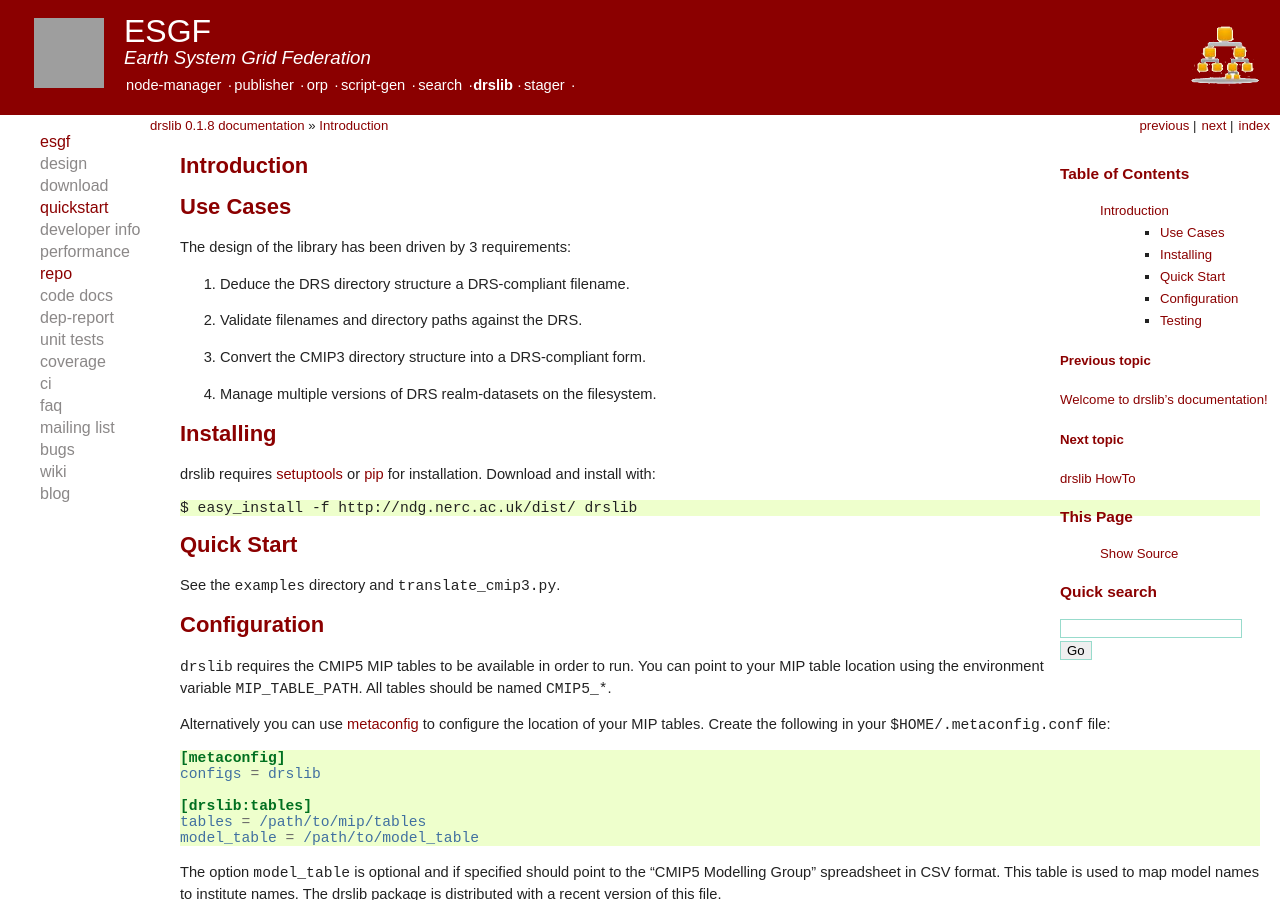
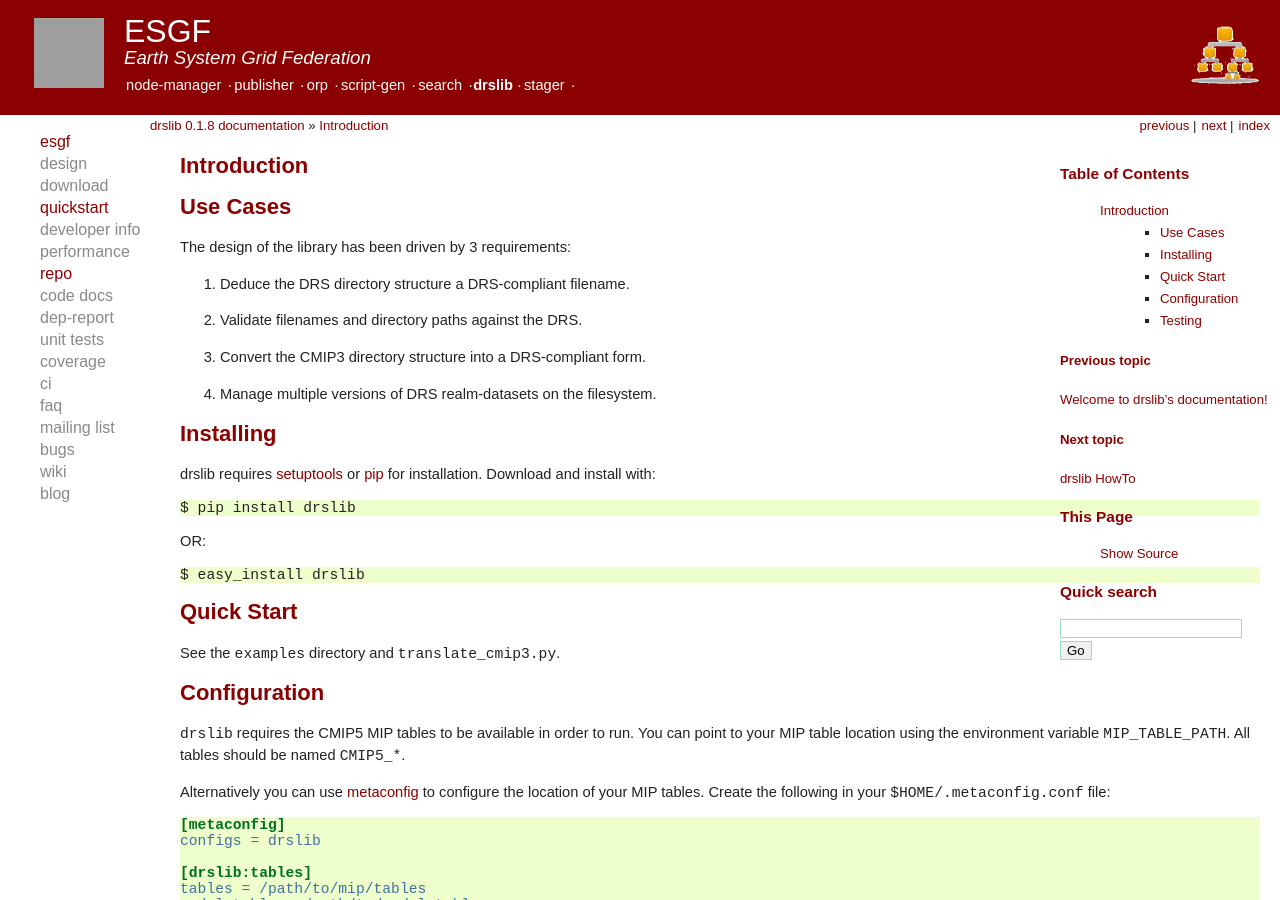
Before and after one commit to ESGF/esgf-drslib, a Sphinx documentation site: the page built from doc/intro.rst, in a window 1280 px wide and 900 px high. Built offline with Sphinx 7.4.7, drawn with Linux system fonts in a browser that asks for light colours; grey boxes are pictures that could not be loaded.

Commit message:
drslib is now published through PyPI.

```diff
--- a/doc/intro.rst
+++ b/doc/intro.rst
@@ -18,7 +18,12 @@
 drslib requires setuptools_ or pip_ for installation.  Download and
 install with::
 
-  $ easy_install -f http://ndg.nerc.ac.uk/dist/ drslib
+  $ pip install drslib
+
+OR::
+
+  $ easy_install drslib
+
 
 Quick Start
 ===========
```
